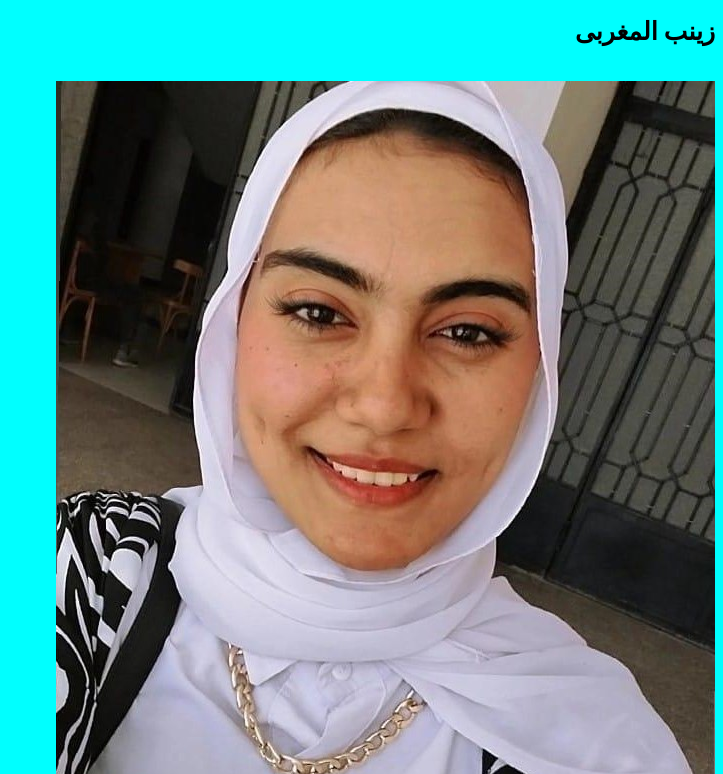
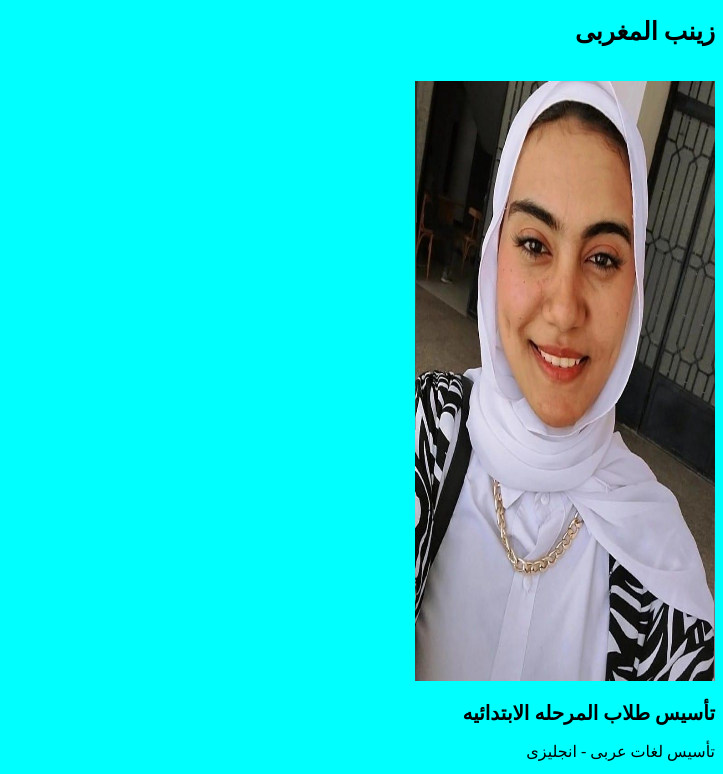
Before and after one commit to mohamedhaffiz/zeinab, a plain HTML site: page index.html in a window 1280 px wide. Shown: the top 774 px of the page, without its empty margins (557-1280 px from the left). Drawn offline with Linux system fonts and the light colour scheme.

Commit message:
Add files via upload

```diff
--- a/index.html
+++ b/index.html
@@ -10,7 +10,7 @@
 
     <h1>زينب المغربى</h1>
     <br>
-    <img src="./Assets/Images/339565114_617233416933532_630458658658377339_n.jpg    "/>
+    <img id="zei" src="./Assets/Images/339565114_617233416933532_630458658658377339_n.jpg    "/>
     <br>
     <h2>تأسيس طلاب المرحله الابتدائيه</h2>
 
```
